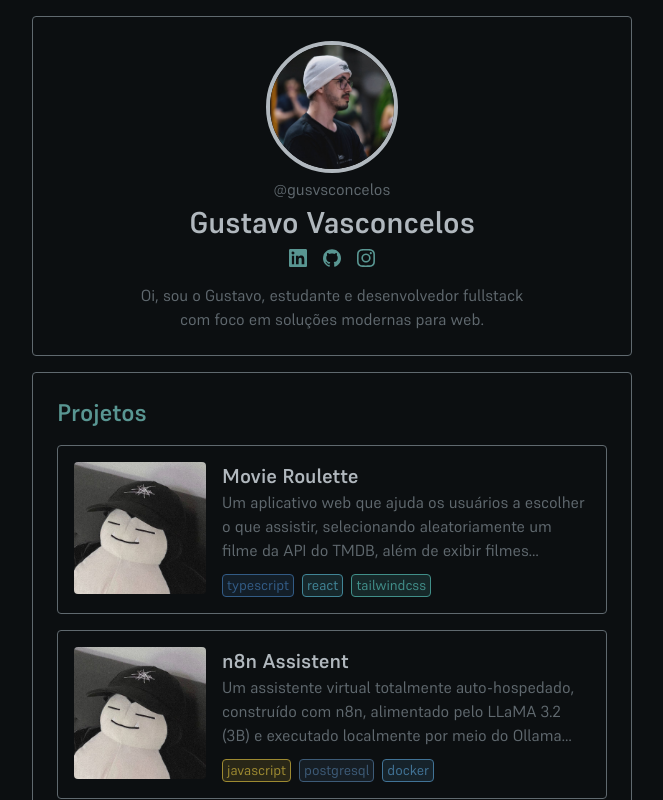
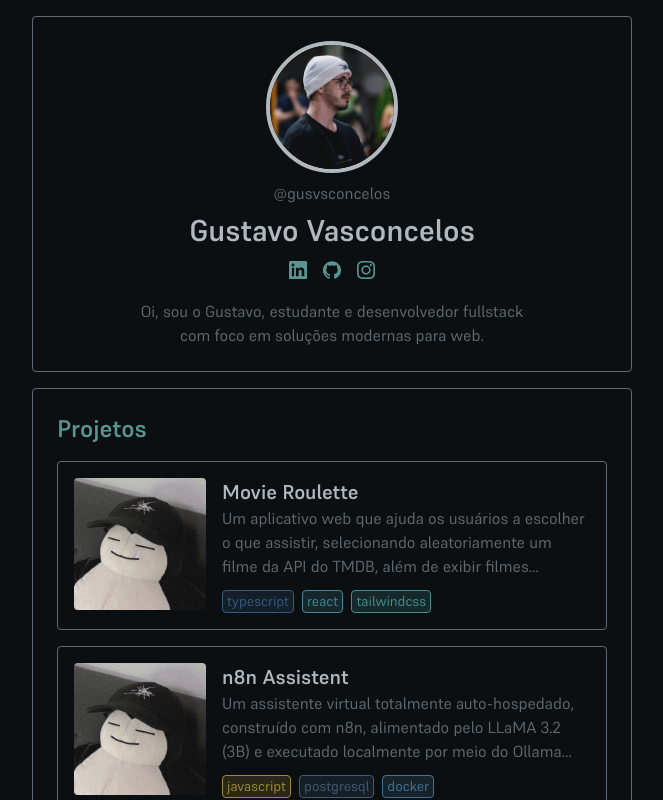
Before and after one commit to gusvsconcelos/portfolio, a React (Vite) app: page / in a window 1280 px wide. Shown: the top 800 px of the page, without its empty margins (308-971 px from the left). Built offline with nearby package versions, Linux system fonts and the light colour scheme.

Commit message:
chore: adjust header gap spacing

```diff
--- a/src/components/layout/Header.tsx
+++ b/src/components/layout/Header.tsx
@@ -2,7 +2,7 @@ import { Linkedin, Github, Instagram } from "../ui/Icons";
 
 export default function Header() {
   return (
-    <header className="flex flex-col justify-center items-center gap-1 p-6 rounded-sm border-solid border border-fg-2 text-fg-1">
+    <header className="flex flex-col justify-center items-center gap-2 p-6 rounded-sm border-solid border border-fg-2 text-fg-1">
       {/*Picture*/}
       <img
         src="/src/assets/profile.jpg"
```
